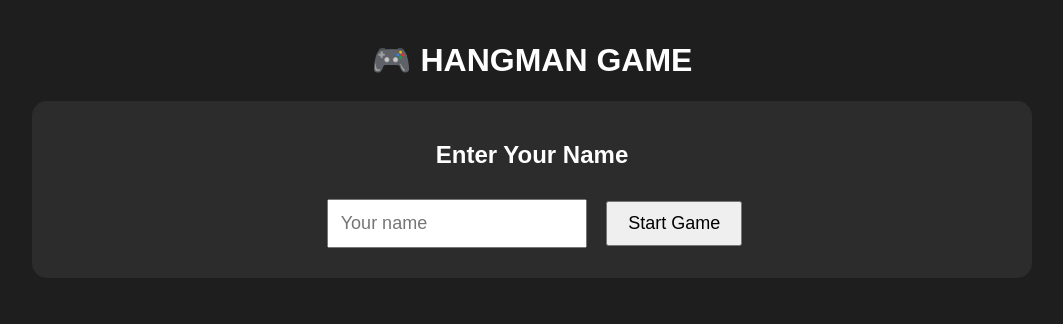
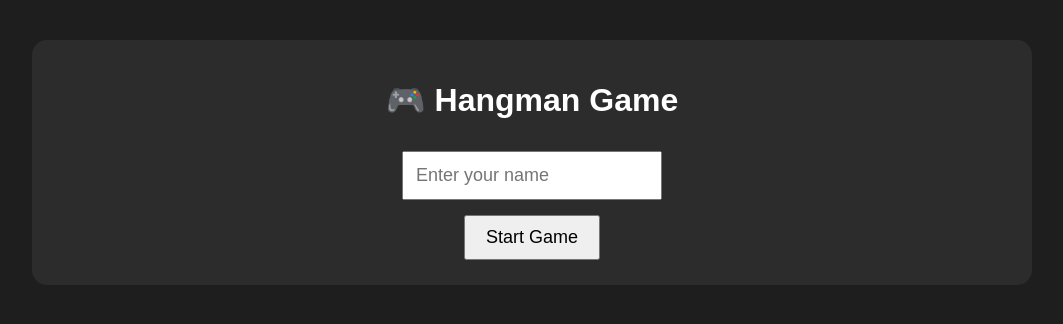
Before and after one commit to dungluu999/hangmangame, a plain HTML site: page index.html in a window 1280 px wide. Shown: the whole page, without its empty margins (108-1171 px from the left). Drawn offline with Linux system fonts and the light colour scheme.

Commit message:
Update index.html

```diff
--- a/index.html
+++ b/index.html
@@ -8,7 +8,7 @@
     <meta name="viewport"
           content="width=device-width, initial-scale=1.0">
 
-    <title>Hangman Game</title>
+    <title>Hangman Mobile Game</title>
 
     <link rel="stylesheet" href="style.css">
 
@@ -18,16 +18,17 @@
 
     <div class="container">
 
-        <h1>🎮 HANGMAN GAME</h1>
+        <!-- LOGIN -->
 
-        <!-- LOGIN -->
         <div class="box" id="loginBox">
 
-            <h2>Enter Your Name</h2>
+            <h1>🎮 Hangman Game</h1>
 
             <input type="text"
                    id="playerName"
-                   placeholder="Your name">
+                   placeholder="Enter your name">
+
+            <br>
 
             <button onclick="startLogin()">
                 Start Game
@@ -36,6 +37,7 @@
         </div>
 
         <!-- GAME -->
+
         <div class="box hidden" id="gameBox">
 
             <h2 id="playerText"></h2>
@@ -52,7 +54,7 @@
             </p>
 
             <p>
-                ⭐ Total Score:
+                ⭐ Score:
                 <span id="score">0</span>
             </p>
 
@@ -63,6 +65,7 @@
         </div>
 
         <!-- RANK -->
+
         <div class="box hidden" id="rankBox">
 
             <h2>🏆 Leaderboard</h2>
```
